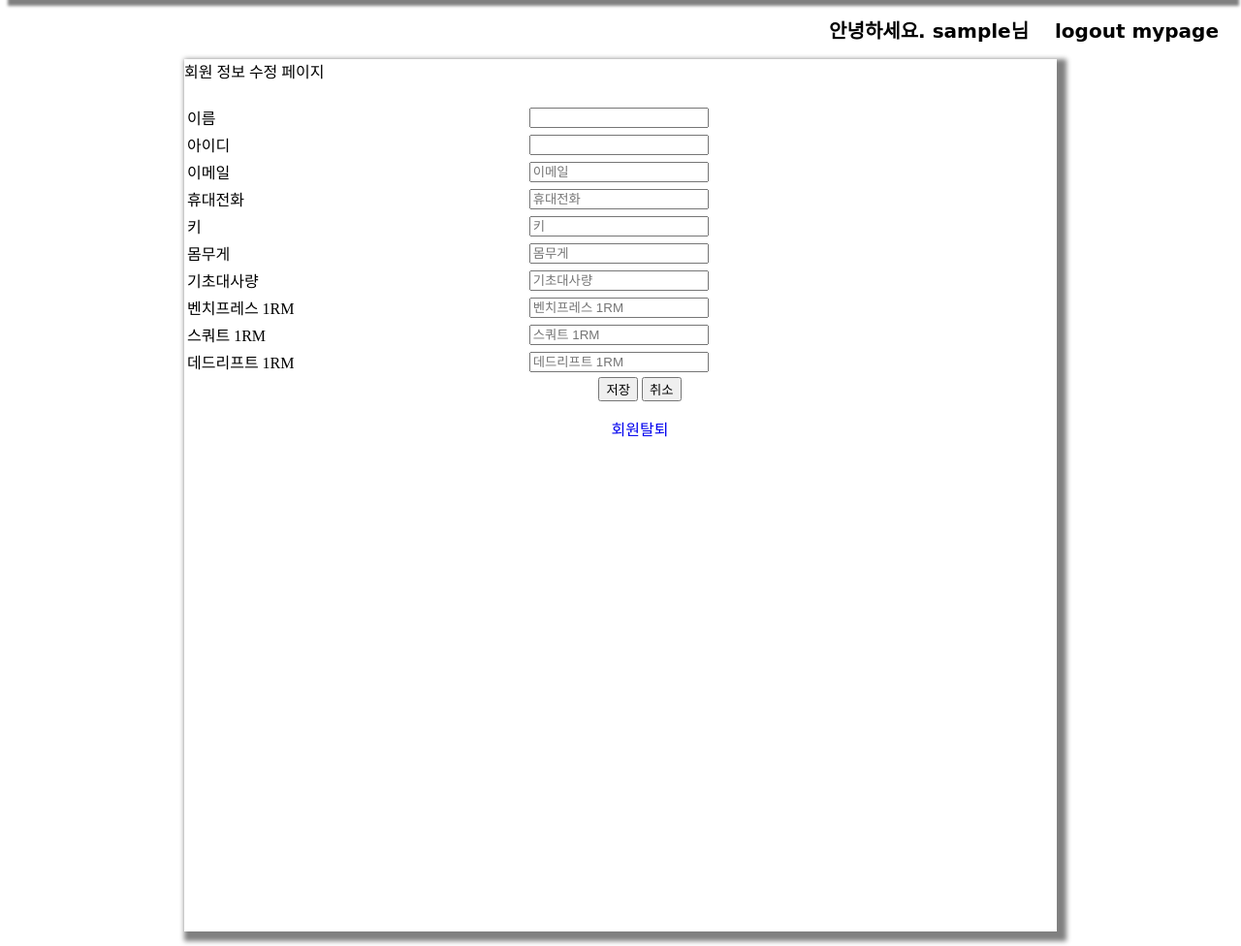
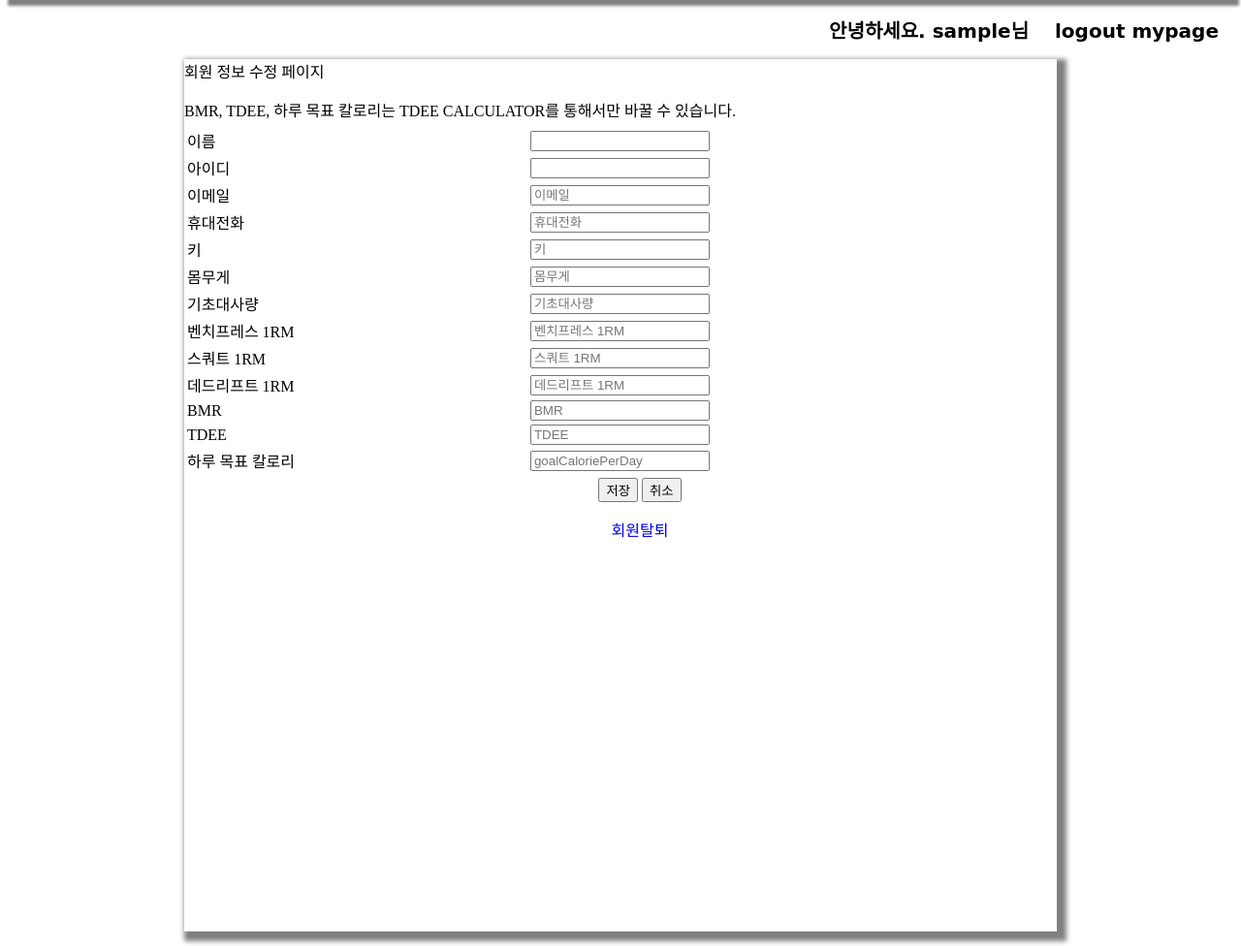
Before and after one commit to j03y14/flagtag, a PHP site: page /index.php?menu=modify in a window 1280 px wide. Shown: the part 95-1071 px from the top of the page at 97% size. Run offline with PHP 8.4, Linux system fonts and the light colour scheme; the visitor is signed in with stand-in values (Sample User, id 1); data that the repository does not hold is empty; some web fonts are replaced.

Commit message:
mypage에 나오는 정보 추가 BMR TDEE goalCalorie

```diff
--- a/view/modify.php
+++ b/view/modify.php
@@ -82,6 +82,27 @@
                  <input type="int" placeholder ="데드리프트 1RM" value="<?php echo $user['1RM_deadlift'];?>" name="1RM_deadlift">
                </td>
              </tr>
+             <tr>
+               <td>BMR</td>
+               <td>
+                 <input type="int" placeholder ="BMR" value="<?php echo $user['BMR'];?>" name="BMR" readonly>
+               </td>
+             </tr>
+             <tr>
+               <td>TDEE</td>
+               <td>
+                 <input type="int" placeholder ="TDEE" value="<?php echo $user['TDEE'];?>" name="TDEE" readonly>
+               </td>
+             </tr>
+             <tr>
+               <td>하루 목표 칼로리</td>
+               <td>
+                 <input type="int" placeholder ="goalCaloriePerDay" value="<?php echo $user['goalCaloriePerDay'];?>" name="goalCaloriePerDay" readonly>
+               </td>
+             </tr>
+             <tr>
+               BMR, TDEE, 하루 목표 칼로리는 TDEE CALCULATOR를 통해서만 바꿀 수 있습니다.
+             </tr>
 
              <tr>
                <td colspan="2" align="center">
```
